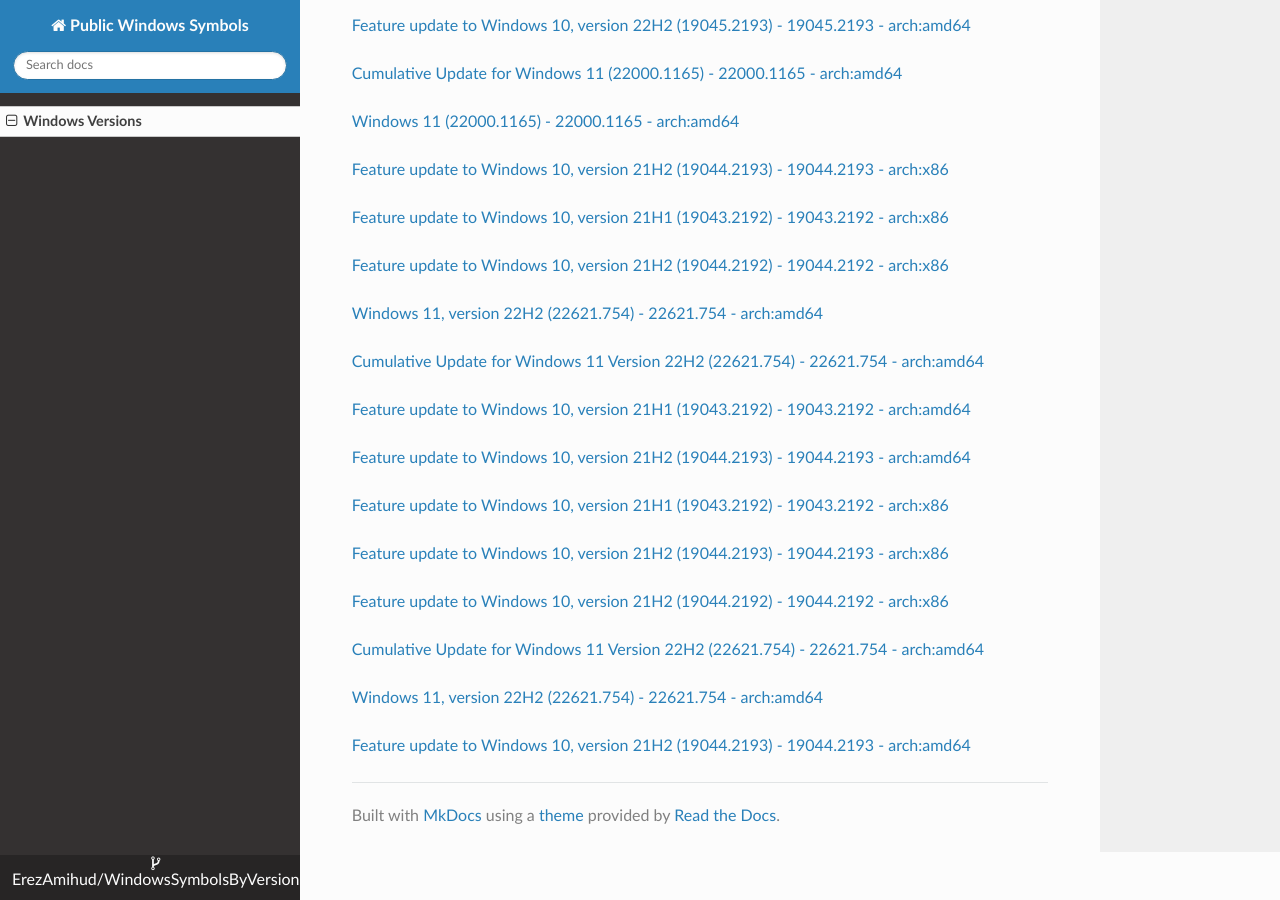
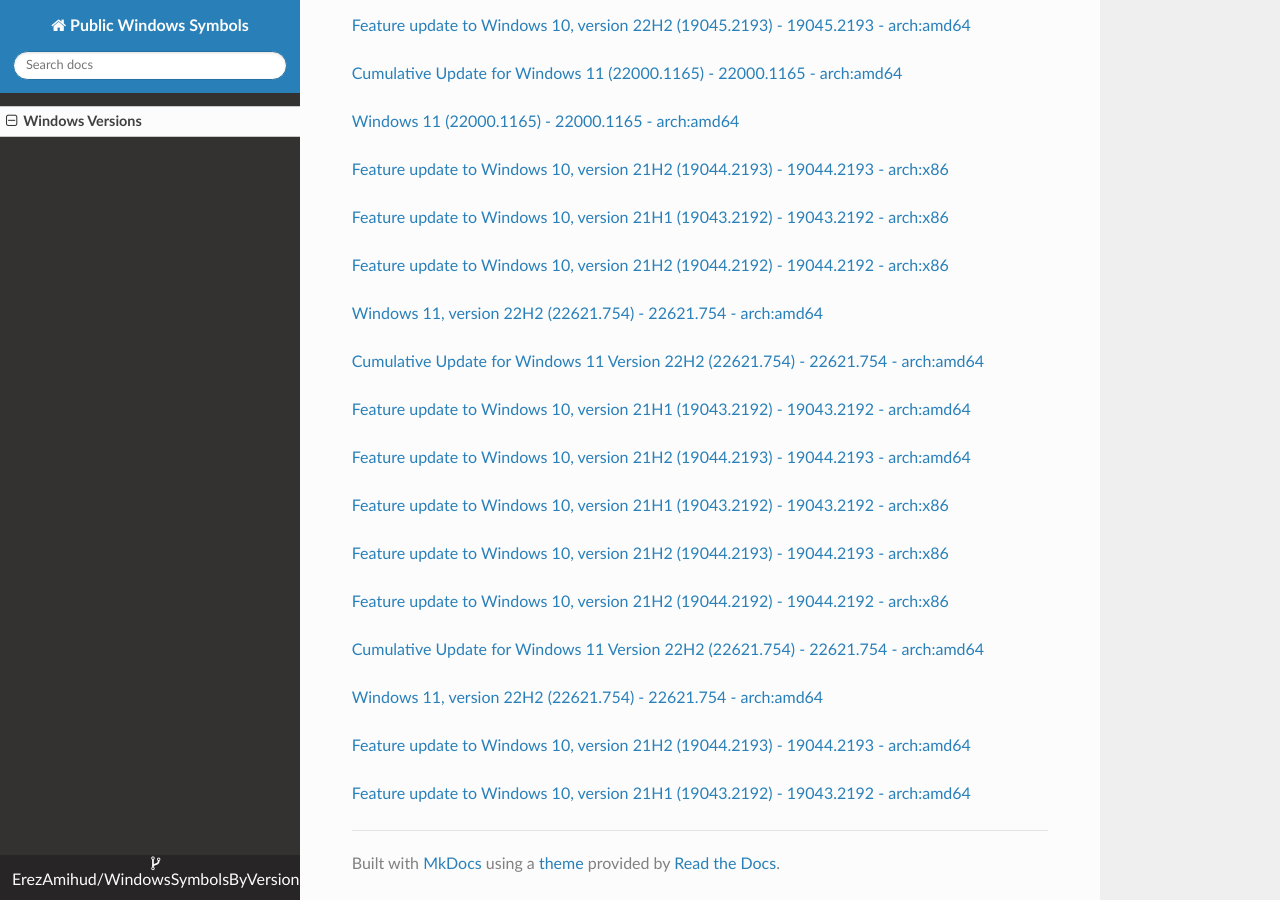
Before and after one commit to ErezAmihud/WindowsSymbolsByVersion, an MkDocs documentation site: the page built from docs/index.md, in a window 1280 px wide and 900 px high, scrolled down 48053 px. Built offline with MkDocs 1.6.1, drawn with Linux system fonts in a browser that asks for light colours; nearby versions of some CDN libraries.

Commit message:
Automated commit, add manifest for 7d32d622-b517-48e2-b727-169fead48e03

```diff
--- a/docs/index.md
+++ b/docs/index.md
@@ -2830,3 +2830,6 @@
 
 
 [Feature update to Windows 10, version 21H2 (19044.2193) - 19044.2193 - arch:amd64](https://github.com/ErezAmihud/WindowsSymbolsByVersion/blob/main/manifests/afd145b6-cb24-4c0c-ba19-2923f6635df0.manifest)
+
+
+[Feature update to Windows 10, version 21H1 (19043.2192) - 19043.2192 - arch:amd64](https://github.com/ErezAmihud/WindowsSymbolsByVersion/blob/main/manifests/7d32d622-b517-48e2-b727-169fead48e03.manifest)
```
Also changed, not shown: process_builds.json (+1 -1 lines).
